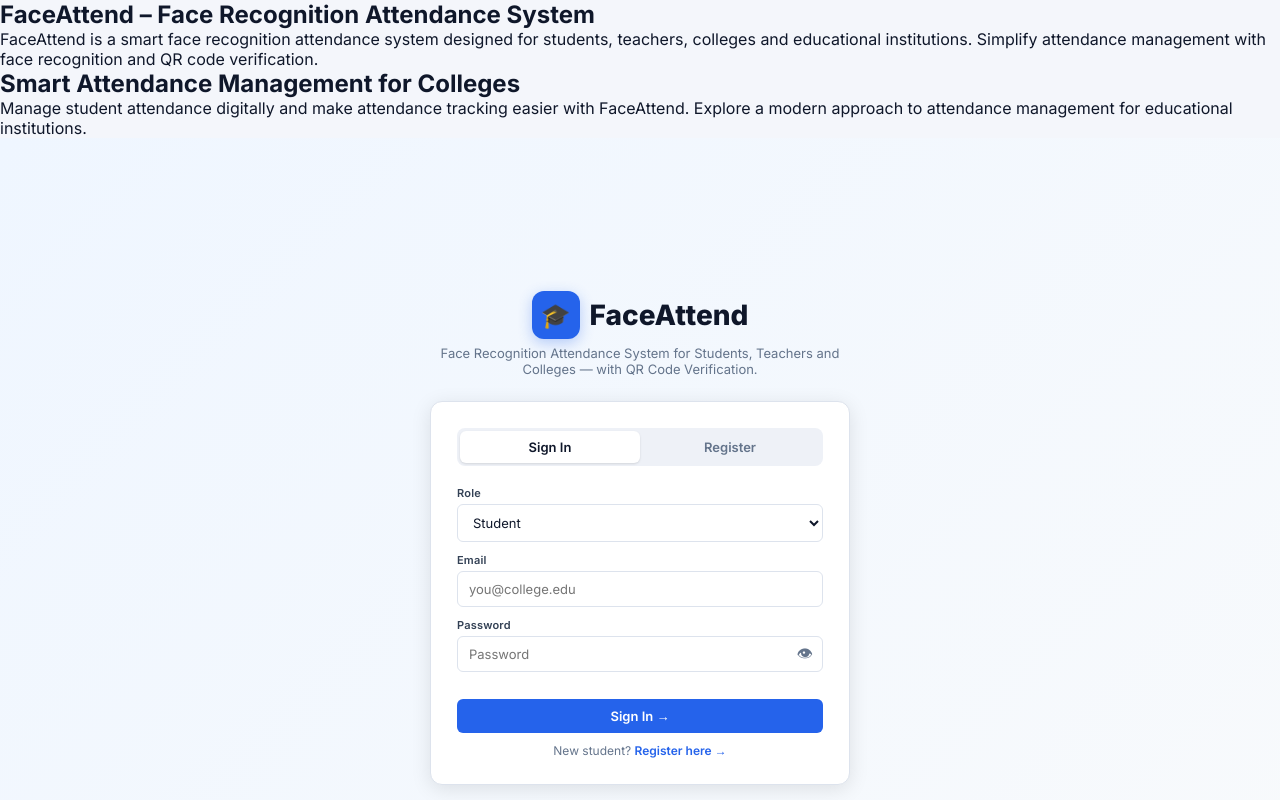
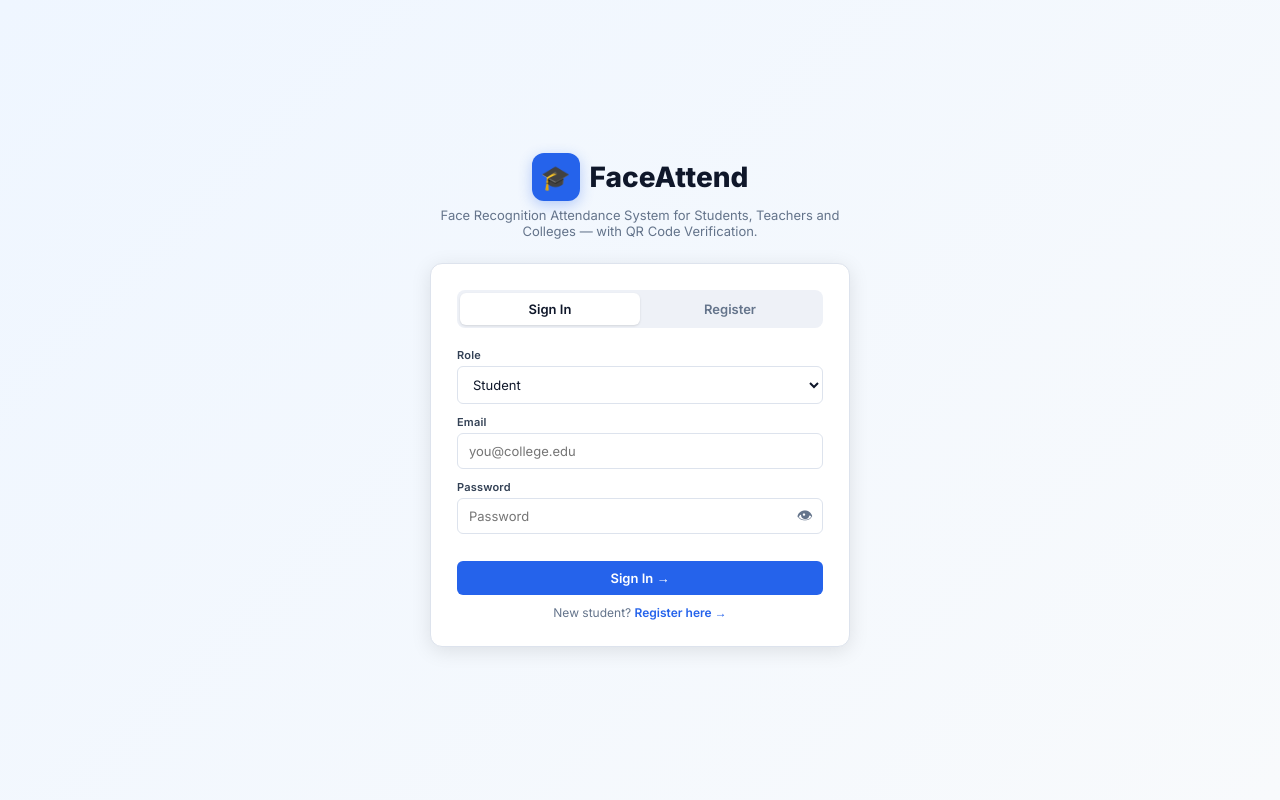
Before and after one commit to ManthanBytes/faceattend-pro, a Flask app: page / in a window 1280 px wide. Run offline with Flask 3, Linux system fonts and the light colour scheme; data comes from the database, SQL or seed files in the repository; some libraries are stand-ins or nearby versions.

Commit message:
Update index.html

```diff
--- a/AttendXv4/templates/index.html
+++ b/AttendXv4/templates/index.html
@@ -294,6 +294,10 @@ body.dark .sb-theme-btn{background:#334155;border-color:#475569}
   #sbOverlay{display:none!important}
   .sb{left:0!important;position:sticky!important;transform:none!important}
 }
+
+.seo-intro {
+  display: none;
+}
 </style>
 </head>
 <body>
```
